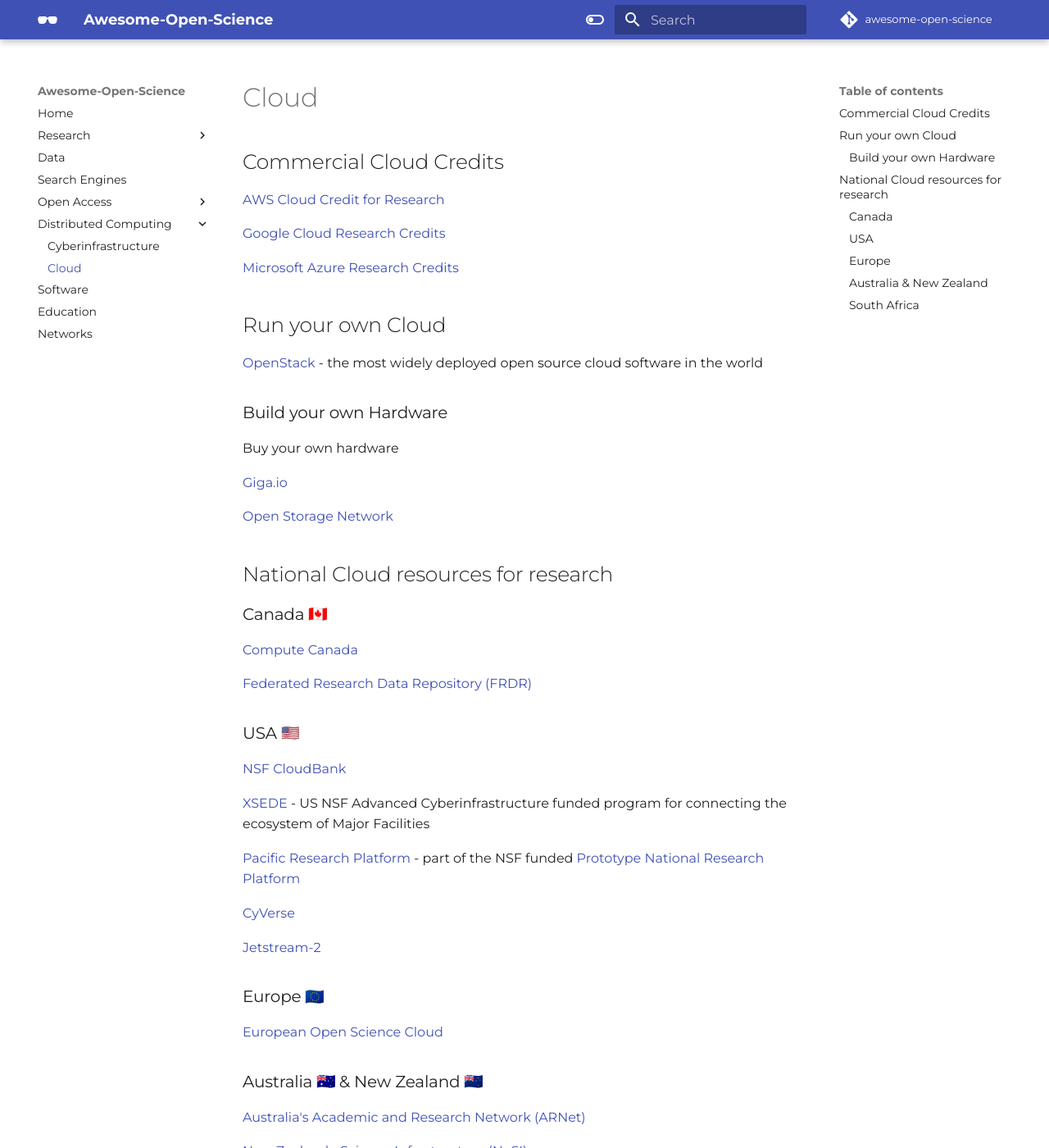
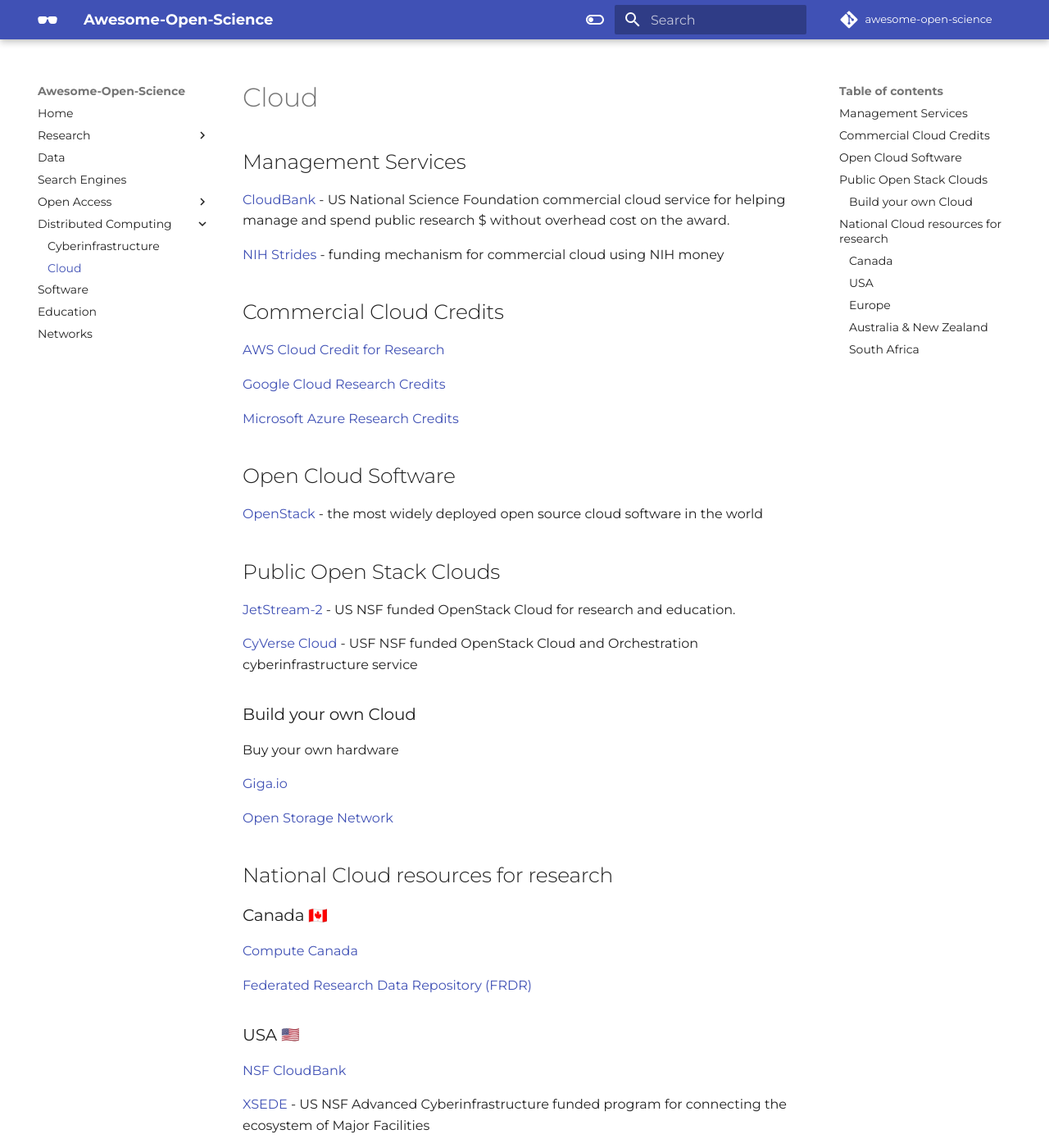
Before and after one commit to tyson-swetnam/awesome-open-science, an MkDocs documentation site: the page built from docs/cloud.md, in a window 1280 px wide and 1400 px high. Shown: the whole window at 82% size. Built offline with MkDocs 1.6.1 and Material for MkDocs 9.7.7, drawn with Linux system fonts in a browser that asks for light colours; emoji names are drawn with the system emoji font; some web fonts are replaced; comment, search, counter and statistics services are not loaded.

Commit message:
edited cloud

```diff
--- a/docs/cloud.md
+++ b/docs/cloud.md
@@ -1,3 +1,9 @@
+## Management Services
+
+[CloudBank](https://www.cloudbank.org/){target=_blank} - US National Science Foundation commercial cloud service for helping manage and spend public research $ without overhead cost on the award.
+
+[NIH Strides](https://cloud.nih.gov/) - funding mechanism for commercial cloud using NIH money
+
 ## Commercial Cloud Credits
 
 [AWS Cloud Credit for Research](https://aws.amazon.com/government-education/research-and-technical-computing/cloud-credit-for-research/){target=_blank}
@@ -6,11 +12,17 @@
 
 [Microsoft Azure Research Credits](https://www.microsoft.com/en-us/azure-academic-research/){target=_blank}
 
-## Run your own Cloud
+## Open Cloud Software
 
 [OpenStack](https://www.openstack.org/){target=_blank} - the most widely deployed open source cloud software in the world
 
-### Build your own Hardware
+## Public Open Stack Clouds
+
+[JetStream-2 ](https://jetstream-cloud.org/){target=_blank} - US NSF funded OpenStack Cloud for research and education.
+
+[CyVerse Cloud](https://cyverse.org/){target=_blank} - USF NSF funded OpenStack Cloud and Orchestration cyberinfrastructure service
+
+### Build your own Cloud
 
 Buy your own hardware
 
```
Also changed, not shown: docs/cyberinfrastructure.md (+0 -12 lines).
